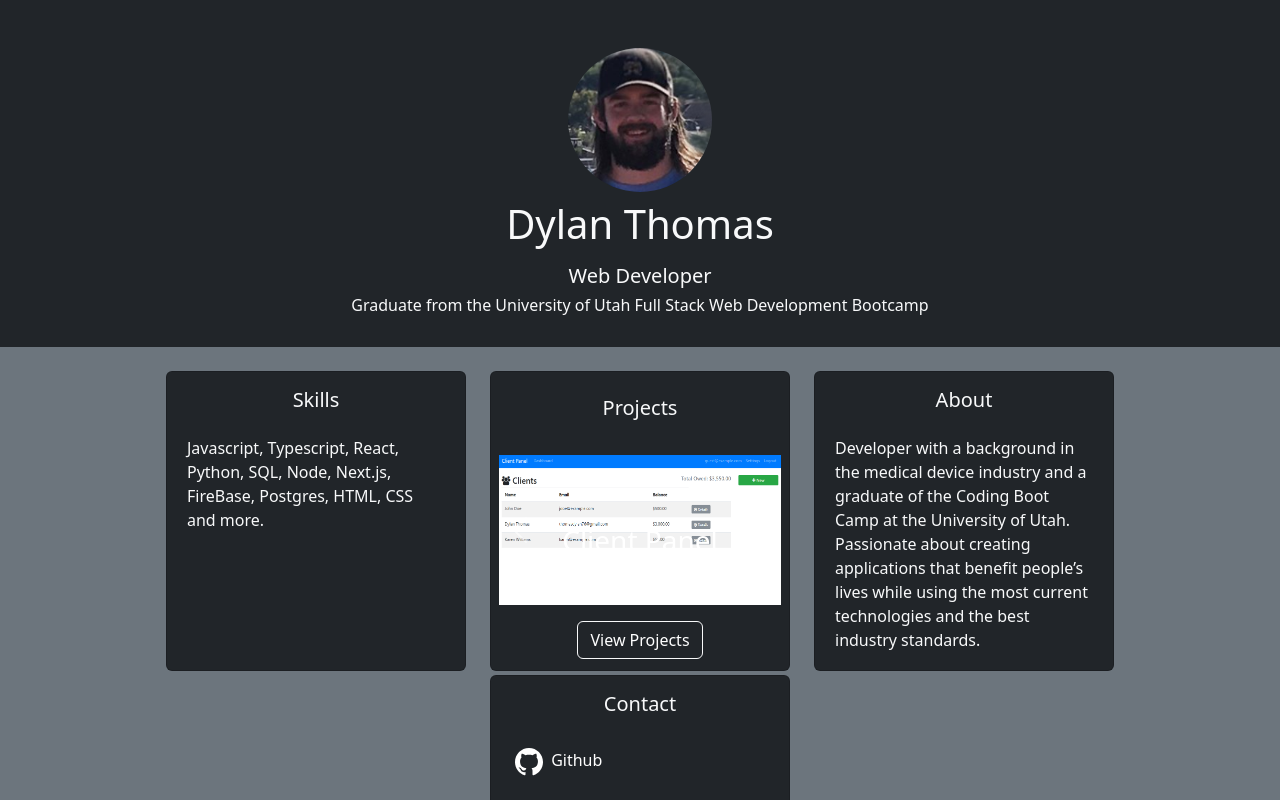
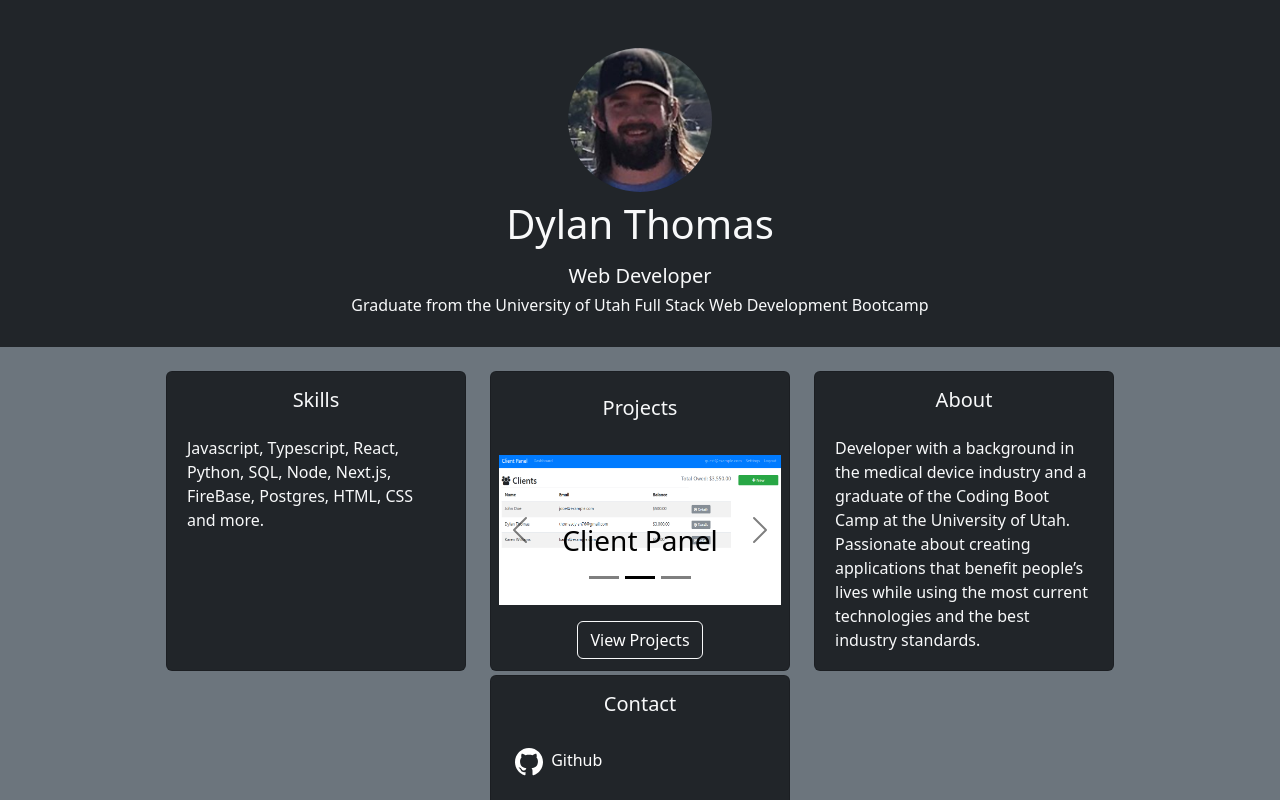
Before and after one commit to thomasdylan/portfolio, a Next.js app: page / in a window 1280 px wide. Shown: the top 800 px of the page. Built offline with nearby package versions, Linux system fonts and the light colour scheme.

Commit message:
Made changes to Carousel

```diff
--- a/components/LinkContainer.tsx
+++ b/components/LinkContainer.tsx
@@ -17,7 +17,7 @@ const LinkContainer = () => {
 
   return (
     <>
-      <Container fluid className='bg-secondary' style={{ height: '151vh' }}>
+      <Container fluid className='bg-secondary' style={{ height: '155vh' }}>
         <Row
           className={`${
             isSmallScreen ? 'pt-2' : 'pt-4'
--- a/components/ProjectCarousel.tsx
+++ b/components/ProjectCarousel.tsx
@@ -10,7 +10,7 @@ const ProjectCarousel = () => {
   };
 
   return (
-    <Carousel activeIndex={index} onSelect={handleSelect} fade>
+    <Carousel activeIndex={index} onSelect={handleSelect} variant='dark'>
       <Carousel.Item>
         <Image
           className='d-block w-100'
```
